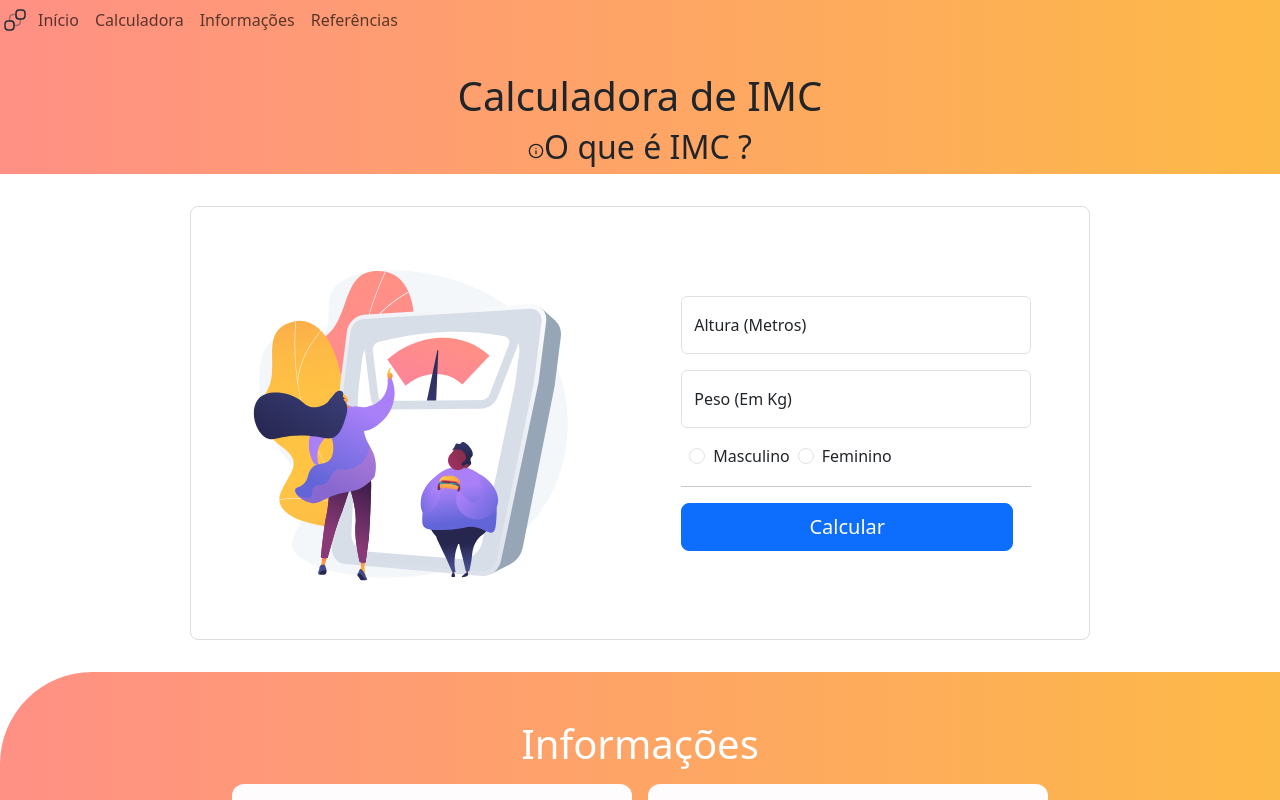
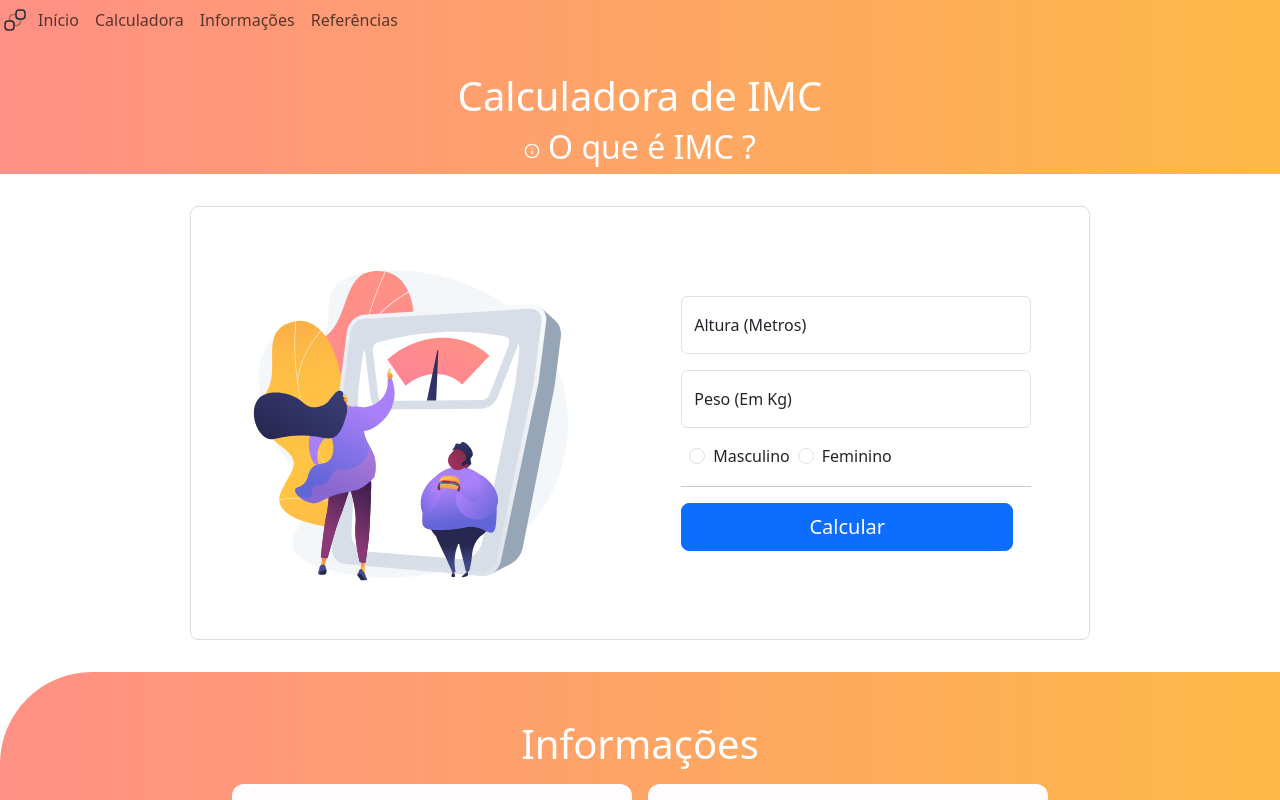
Before and after one commit to DiRezze/calculadora_imc, a React (Vite) app: page / in a window 1280 px wide. Shown: the top 800 px of the page. Built offline with nearby package versions, Linux system fonts and the light colour scheme.

Commit message:
add: header subtitle scrollTo function

```diff
--- a/src/App.css
+++ b/src/App.css
@@ -50,6 +50,13 @@
   flex-flow: column nowrap;
   justify-content: center;
   align-items: center;
+}
+/*Header CSS*/
+.main-title, .home-question{
+  color: white;
+}
+.home-question{
+  font-weight: 400;
 }
 
 /*Calculator & Results*/
--- a/src/components/header.tsx
+++ b/src/components/header.tsx
@@ -1,11 +1,15 @@
 import { FiInfo } from "react-icons/fi";
+import { scrollTo } from "../script/scrollTo";
 
 const Header:React.FC = () => {
     return(
         <header id='home'>
             <h1 className="main-title">Calculadora de IMC</h1>
-            <div className="d-flex f-row justify-content-center align-items-center">
-                <FiInfo />
+            <div
+                className="d-flex f-row justify-content-center align-items-center home-question"
+                onClick={( ) => scrollTo('info')}
+            >
+                <FiInfo className="me-2" />
                 <h2 className="home-question">O que é IMC ?</h2>
             </div>
         </header>
```
